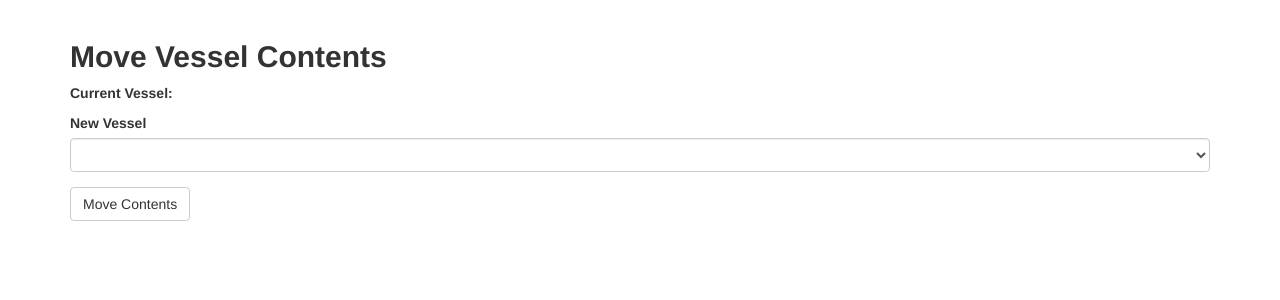
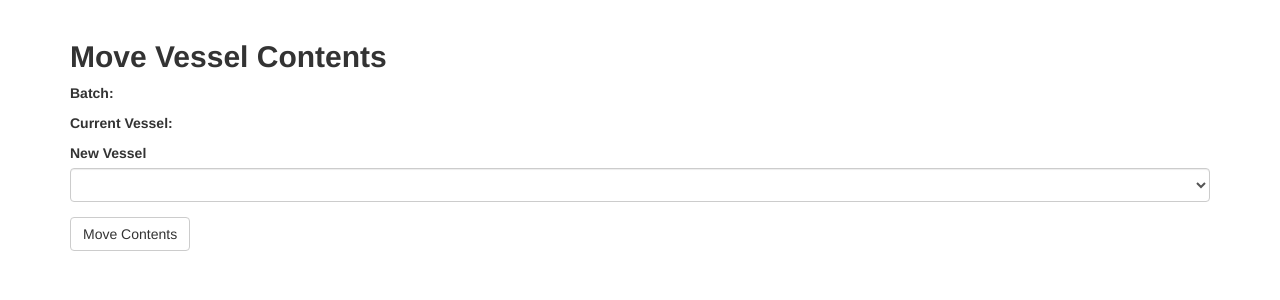
Before and after one commit to dandud/dabl, a Flask app: template app/templates/containers/vessel_move_contents.html in a window 1280 px wide. Shown: the part 52-352 px from the top of the page. Run offline with Flask 2, Linux system fonts and the light colour scheme; the template is opened without the code that fills it: values that come from a table or form of the project are taken from there, others are empty; parts of the project's set-up code (start-up, migrations or seed data) failed here and were passed over; some libraries are stand-ins or nearby versions.

Commit message:
updated move contents form to show batch id

```diff
--- a/app/containers/views.py
+++ b/app/containers/views.py
@@ -67,6 +67,7 @@
         .filter((Container.batch_id.is_(None) | Container.batch_id.is_('')))\
         .all()
     _current_vessel = Container.query.join(Container.containertype_rel).filter(Container.id==container_id).first()
+    _batch = Batch.query.filter_by(id=_current_vessel.batch_id).first()
 
     form = VesselMoveContentsForm()
 
@@ -90,7 +91,8 @@
 
     return render_template('containers/vessel_move_contents.html',
                            form=form,
-                           vessel=_current_vessel)
+                           vessel=_current_vessel,
+                           batch=_batch)
 
 
 @containers.route('/vessel_update_status/<container_id>', methods=['GET', 'POST'])
--- a/app/templates/containers/vessel_move_contents.html
+++ b/app/templates/containers/vessel_move_contents.html
@@ -9,6 +9,9 @@
 
 <h2 class="h2"><b>Move Vessel Contents</b></h2>
 
+<p><b>Batch:</b></p>
+<p>{{ batch.name }}</p>
+
 <p><b>Current Vessel:</b></p>
 <p>{{ vessel.name }}</p>
 
```
Also changed, not shown: docs/devlog.md (+4 -0 lines).
